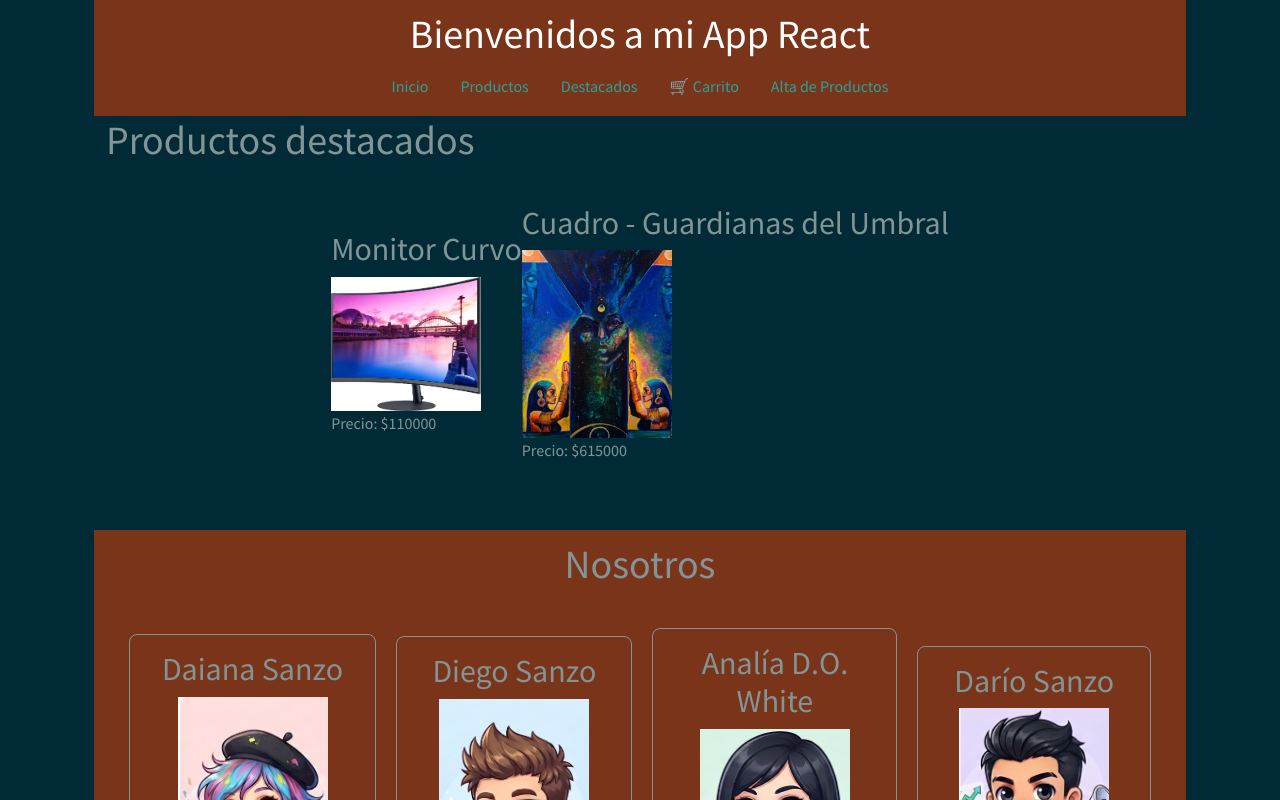
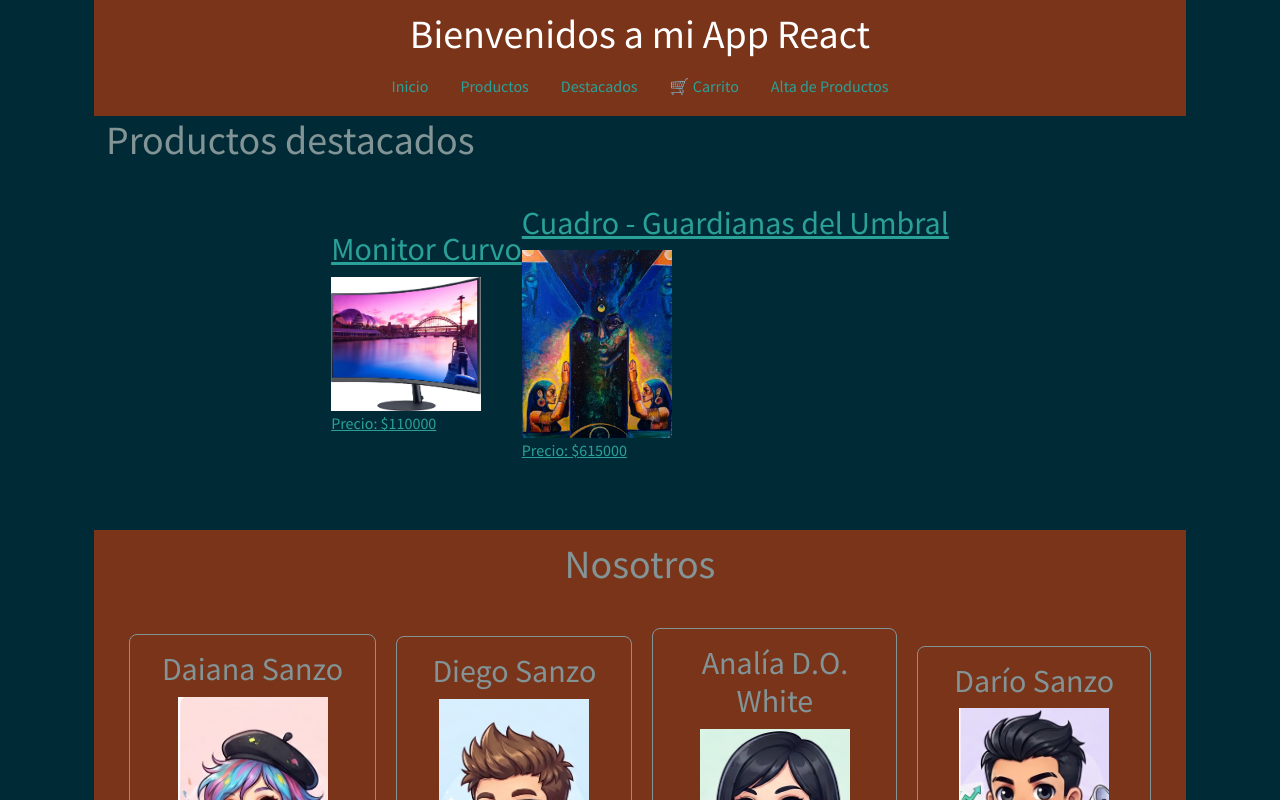
Before and after one commit to diegoisanzo/reactjs-tp, a React (Vite) app: page /destacados in a window 1280 px wide. Shown: the top 800 px of the page. Built offline with nearby package versions, Linux system fonts and the light colour scheme.

Commit message:
improves navigation

```diff
--- a/src/componentes/Inicio/Inicio.jsx
+++ b/src/componentes/Inicio/Inicio.jsx
@@ -1,6 +1,9 @@
+import Productos from "../Productos/Productos.jsx";
+
 function Inicio() {
     return (<>
         <h1>Página de Inicio</h1>
+        <Productos/>
     </>);
 }
 
--- a/src/componentes/Productos/ProductoDetalle/ProductoDetalle.jsx
+++ b/src/componentes/Productos/ProductoDetalle/ProductoDetalle.jsx
@@ -35,7 +35,7 @@ const ProductoDetalle = () => {
             {producto.tecnica && <p className="lead">Técnica: {producto.tecnica}</p>}
             {producto.medidas && <p className="lead">Medidas: {producto.medidas}</p>}
 
-            <Link to="/productos">Ver todos los productos</Link>
+            <Link to="/">Inicio</Link>
         </div>
     );
 };
--- a/src/componentes/Productos/Productos.jsx
+++ b/src/componentes/Productos/Productos.jsx
@@ -1,5 +1,6 @@
 import {useState, useEffect} from 'react';
 import styles from './Productos.module.css'
+import {Link} from "react-router-dom";
 
 function Productos({Mensaje}) {
     const [productos, setProductos] = useState([]);
@@ -35,13 +36,16 @@ function Productos({Mensaje}) {
             <h1>{Mensaje}</h1>
             <ul className={styles.productosDetalle}>
                 {productos.map((producto) => (
-                    <div key={producto.id} className={styles.producto}>
-                        <h2>{producto.nombre}</h2>
-                        <img src={producto.imagen} alt={producto.nombre} width="150"/>
-                        <p>Precio: ${producto.precio}</p>
-                    </div>
+                    <Link to={`/producto/${producto.id}`}>
+                        <div key={producto.id} className={styles.producto}>
+                            <h2>{producto.nombre}</h2>
+                            <img src={producto.imagen} alt={producto.nombre} width="150"/>
+                            <p>Precio: ${producto.precio}</p>
+                        </div>
+                    </Link>
                 ))}
             </ul>
+
         </div>
     );
 }
```
